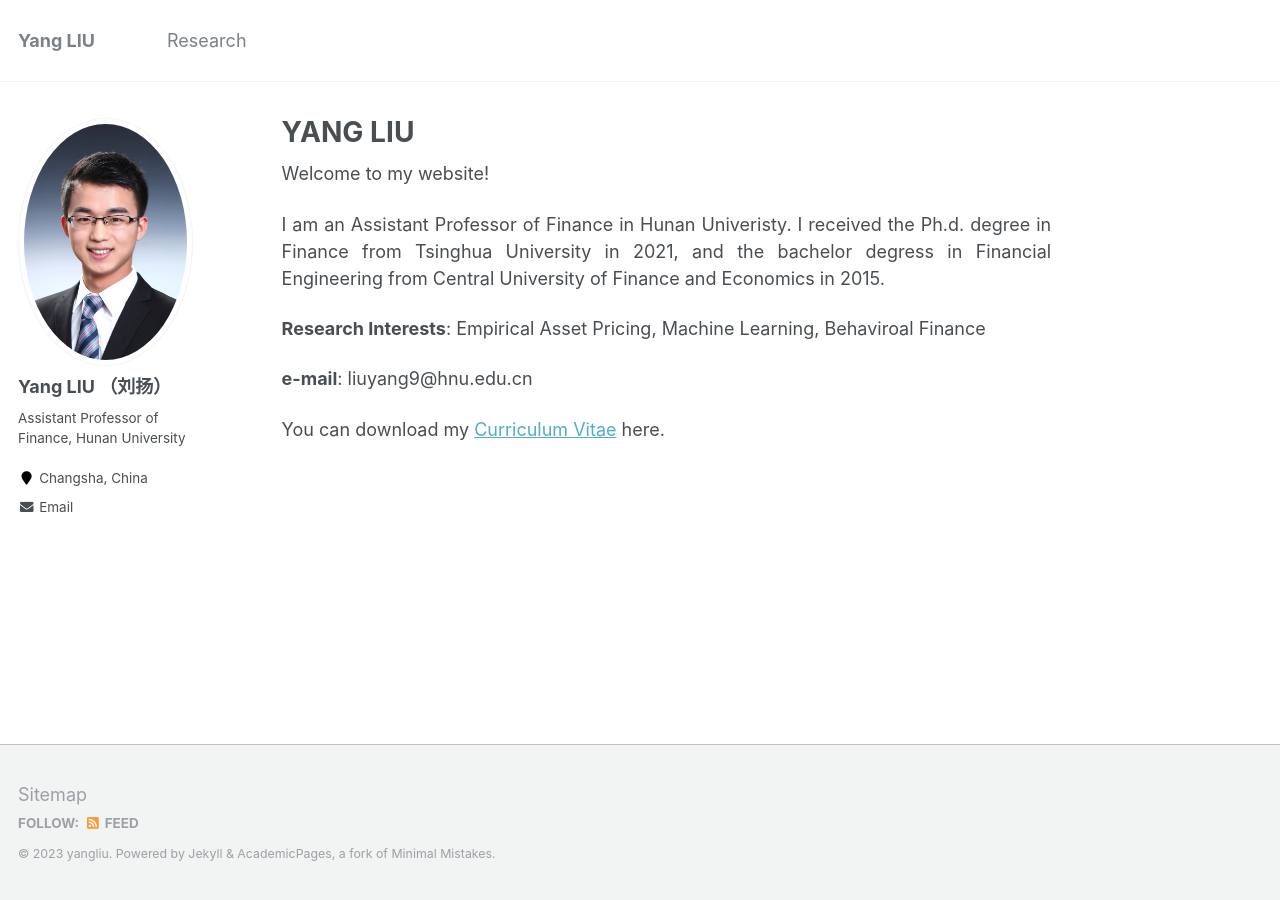
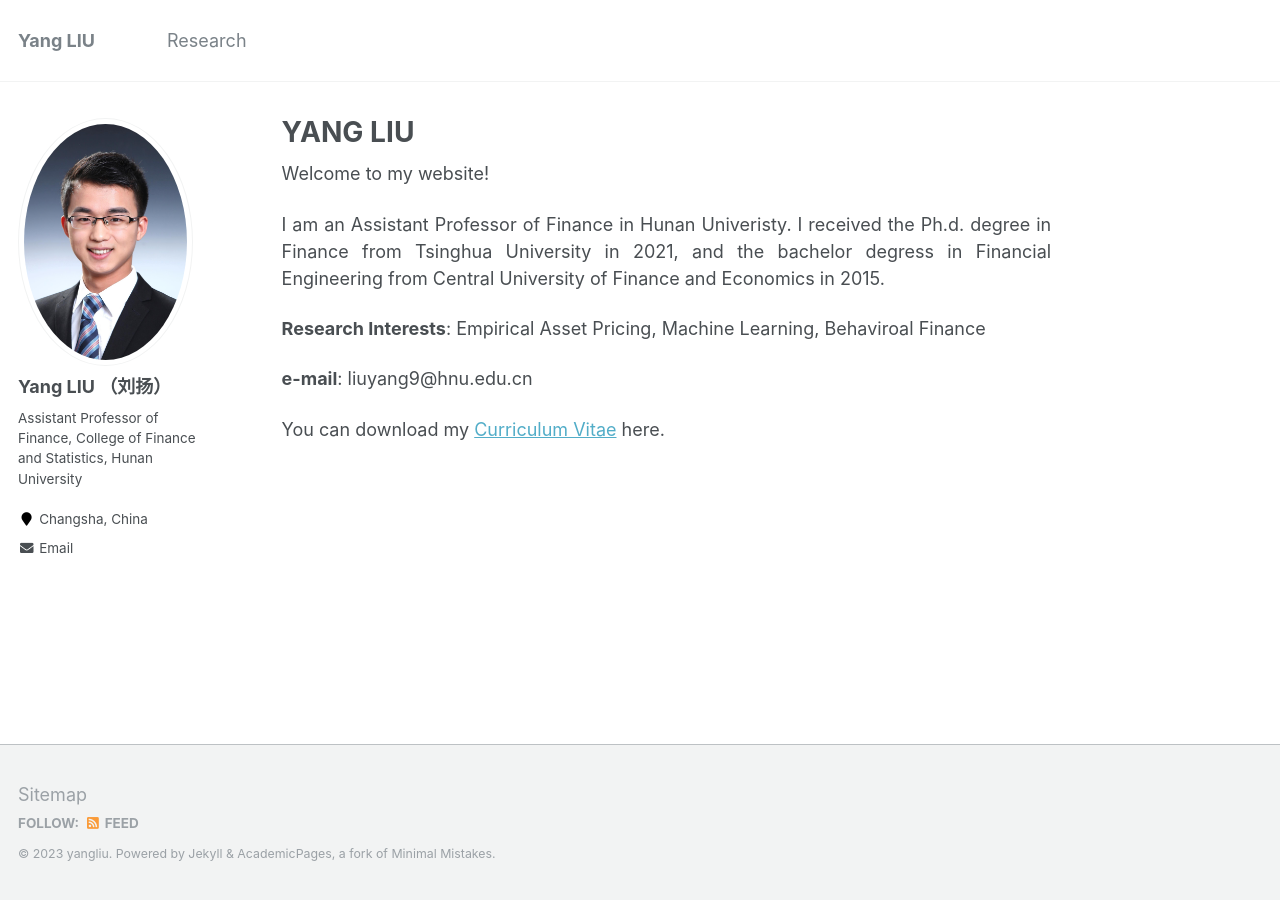
Before and after one commit to yangliu-finance/yangliu-finance.github.io, a Jekyll site: the page built from _pages/about.md, in a window 1280 px wide. Built offline with Jekyll 4.4.1, drawn with Linux system fonts in a browser that asks for light colours.

Commit message:
Update _config.yml

```diff
--- a/_config.yml
+++ b/_config.yml
@@ -82,7 +82,7 @@ analytics:
 author:
   name             : "Yang LIU （刘扬）"
   avatar           : "Photo_Yang.jpg"
-  bio              : "Assistant Professor of Finance, Hunan University" #  in STL Econometrics · Statistics · ML
+  bio              : "Assistant Professor of Finance, College of Finance and Statistics, Hunan University" #  in STL Econometrics · Statistics · ML
   location         : "Changsha, China" # "Washington University in St. Louis"
   employer         : # "http://www.sem.tsinghua.edu.cn/en/"
   pubmed           : # "https://www.ncbi.nlm.nih.gov/pubmed/?term=john+snow"
```
